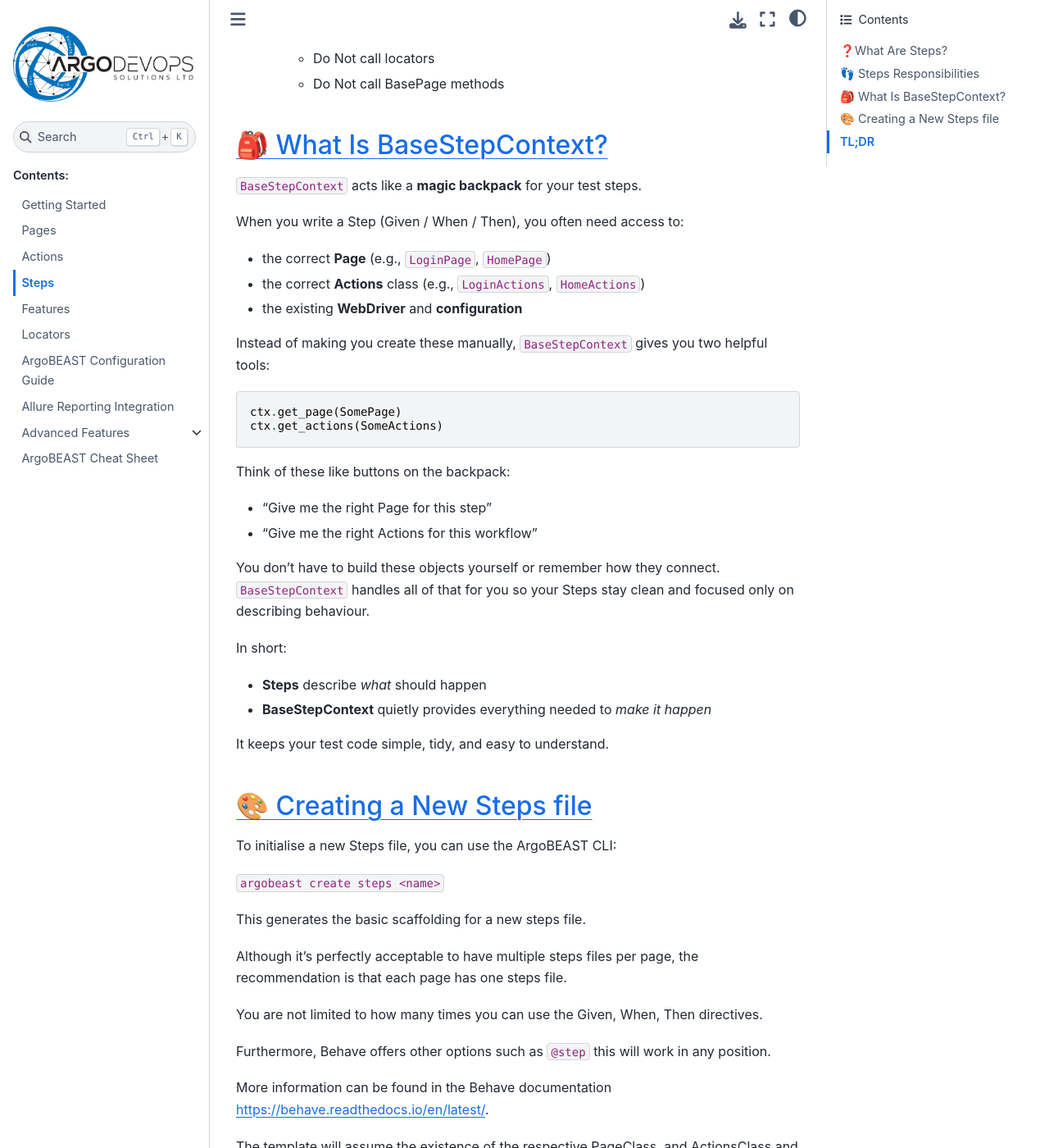
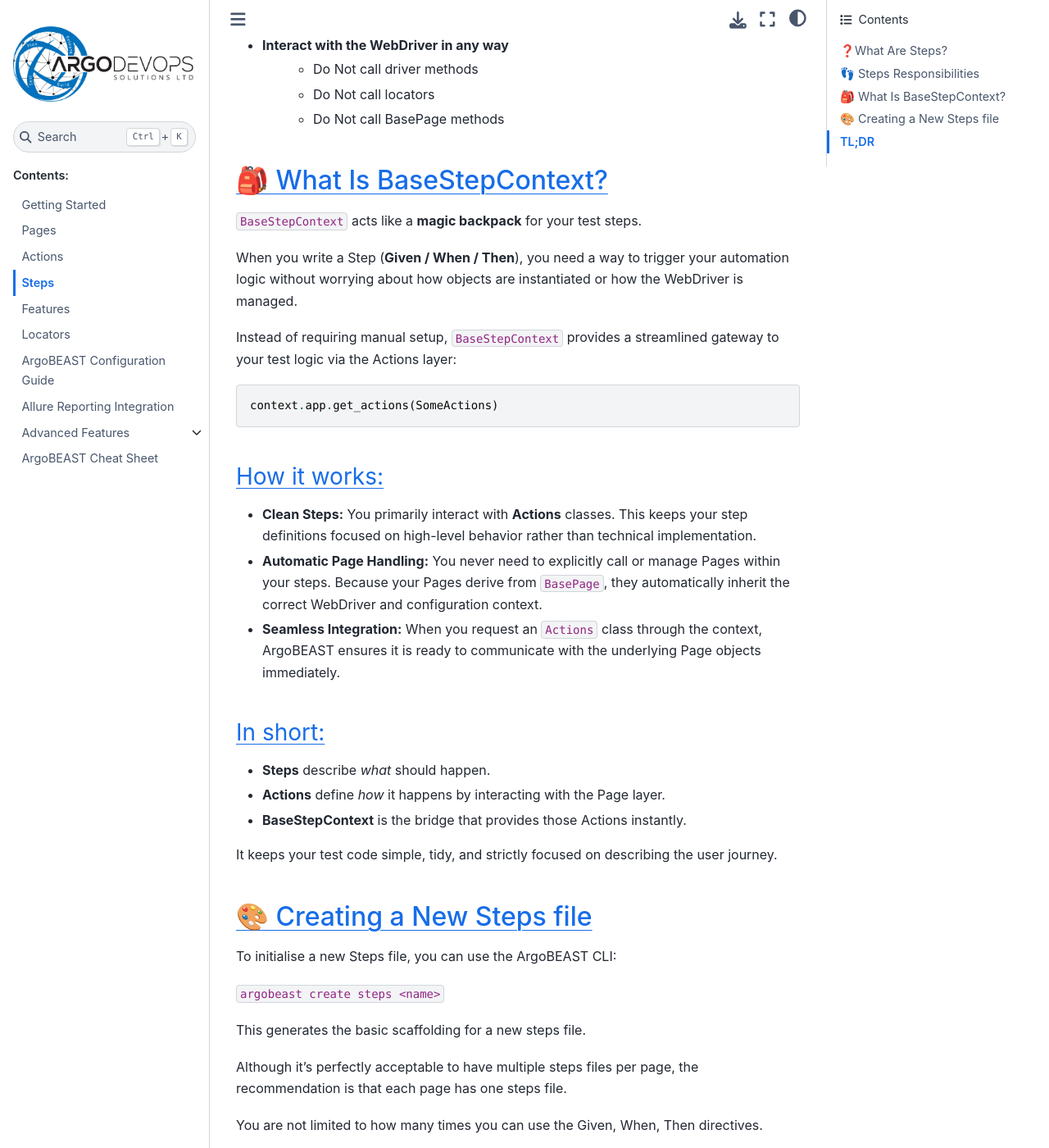
Before and after one commit to argodevops/ArgoBEAST, a Sphinx documentation site: the page built from docs/source/steps.rst, in a window 1280 px wide and 1400 px high, scrolled down 1825 px. Shown: the whole window at 82% size. Built offline with Sphinx 7.4.7 and the Sphinx Book theme 1.1.4, drawn with Linux system fonts in a browser that asks for light colours; some of the changed text lies outside the part shown.

Commit message:
chore: updated documentation for latest version

```diff
--- a/docs/source/actions.rst
+++ b/docs/source/actions.rst
@@ -147,5 +147,5 @@
 TL;DR
 =====
 
-The ActionsClass doesn't contain any complex logic, any decisions and branching happens in the **Steps**
+The ActionsClass doesn't contain any complex logic, any decisions and branching happens in the **Steps**.
 Actions simply chain together UI Interactions from the respective Page to make something happen.
--- a/docs/source/getting_started.rst
+++ b/docs/source/getting_started.rst
@@ -95,7 +95,9 @@
 | The file you'll need to check is ``config/driver.yml``.
 | This contains configuration for the WebDriver such as:
 |
-| - Browser (Currently the only supported browser is Chrome)
+| - Browser (ArgoBEAST supports Chrome, Firefox, and Edge)
+| - Headless (Whether the browser should run in headless mode or not)
+| - driver_path (This is the path to your WebDriver executable, e.g. chromedriver.exe required if you are not using Selenium Manager)
 | - Base URL (This is where your app is hosted)
 | - WebDriver Wait: (This is the default wait time for the webdriver, used when searching for locators or waiting for the page to render.)
 |
--- a/docs/source/steps.rst
+++ b/docs/source/steps.rst
@@ -25,21 +25,20 @@
    # login_steps.py
    @given("I am on the login page")
    def step_go_to_page(context):
-       ctx = BaseStepContext(context)
-       context.page = ctx.get_page(LoginPage)
+       actions = context.app.get_actions(LoginActions)
+       actions.go_to_page()
 
    @when("I log in using {username} and {password}")
    def step_example_action(context,username, password):
-      ctx = BaseStepContext(context)
-      actions = ctx.get_actions(LoginActions)
+      actions = context.app.get_actions(LoginActions)
       actions.log_in(username, password)
 
    # home_steps.py
    @then("I should see the home page welcome message")
    def step_assert_result(context):
-      ctx = BaseStepContext(context)
-      home = ctx.get_actions(HomeActions)
-      assert home.page.is_visible(home.page.WELCOME_MESSAGE)
+      actions = context.app.get_actions(HomeActions)
+      home = actions.get_home_page_welcome_message()
+      assert home == "Welcome to the Home Page!"
 
 
 This follows the usual format of a feature (we'll cover feature files later on).
@@ -64,7 +63,7 @@
    Overseeing them is the factory floor manager.
    He doesn't touch the boxes himself — he just organises the order of operations:
    first stack, then label, then move.
-   That’s your Actions layer.
+   That's your Actions layer.
 
    But above all of this is the CEO.
 
@@ -94,7 +93,7 @@
 
    That's exactly what Steps do.
 
-   Steps don’t click buttons or type into fields.
+   Steps don't click buttons or type into fields.
    Steps decide which workflow should run, under what conditions, and with which data.
    They contain the business rules, special cases, and branching choices that determine
    which Action should be executed.
@@ -106,7 +105,7 @@
    Steps → Actions → Pages
    Decide → Organise → Do
 
-   That’s the role of Steps in ArgoBEAST.
+   That's the role of Steps in ArgoBEAST.
 
 👣 Steps Responsibilities
 ===========================
@@ -130,33 +129,29 @@
 
 ``BaseStepContext`` acts like a **magic backpack** for your test steps.
 
-When you write a Step (Given / When / Then), you often need access to:
+When you write a Step (**Given / When / Then**), you need a way to trigger your automation logic without worrying about how objects are instantiated or how the WebDriver is managed.
 
-- the correct **Page** (e.g., ``LoginPage``, ``HomePage``)
-- the correct **Actions** class (e.g., ``LoginActions``, ``HomeActions``)
-- the existing **WebDriver** and **configuration**
-
-Instead of making you create these manually, ``BaseStepContext`` gives you two helpful tools:
+Instead of requiring manual setup, ``BaseStepContext`` provides a streamlined gateway to your test logic via the Actions layer:
 
 .. code-block:: python
 
-   ctx.get_page(SomePage)
-   ctx.get_actions(SomeActions)
+   context.app.get_actions(SomeActions)
 
-Think of these like buttons on the backpack:
+How it works:
+------------
 
-- “Give me the right Page for this step”
-- “Give me the right Actions for this workflow”
-
-You don’t have to build these objects yourself or remember how they connect.
-``BaseStepContext`` handles all of that for you so your Steps stay clean and focused only on describing behaviour.
+* **Clean Steps:** You primarily interact with **Actions** classes. This keeps your step definitions focused on high-level behavior rather than technical implementation.
+* **Automatic Page Handling:** You never need to explicitly call or manage Pages within your steps. Because your Pages derive from ``BasePage``, they automatically inherit the correct WebDriver and configuration context.
+* **Seamless Integration:** When you request an ``Actions`` class through the context, ArgoBEAST ensures it is ready to communicate with the underlying Page objects immediately.
 
 In short:
+---------
 
-- **Steps** describe *what* should happen
-- **BaseStepContext** quietly provides everything needed to *make it happen*
+* **Steps** describe *what* should happen.
+* **Actions** define *how* it happens by interacting with the Page layer.
+* **BaseStepContext** is the bridge that provides those Actions instantly.
 
-It keeps your test code simple, tidy, and easy to understand.
+It keeps your test code simple, tidy, and strictly focused on describing the user journey.
 
 🎨 Creating a New Steps file
 =============================
@@ -175,7 +170,7 @@
 More information can be found in the Behave documentation
 https://behave.readthedocs.io/en/latest/.
 
-The template will assume the existence of the respective PageClass, and ActionsClass and import them automatically.
+The template will assume the existence of the respective ActionsClass and import it automatically. Though you can of course import any other actions or pages you like.
 
 | *NOTE: If you have not initialised the page and actions, the imports will fail*
 | *NOTE: The generated steps file will include imports for the matching Page and Actions classes. If you change file or class names, update these imports manually.*
@@ -190,20 +185,18 @@
    from behave import given, when, then
    from argo_beast.base.base_step_context import BaseStepContext
    from actions.login_actions import LoginActions
-   from pages.login_page import LoginPage
 
    # Behave automatically injects `context`
    # BaseStepContext gives you .get_page() and .get_actions()
 
    @given("I am on the login page")
    def step_go_to_page(context):
-       ctx = BaseStepContext(context)
-       context.page = ctx.get_page(LoginPage)
+       actions = context.app.get_actions(LoginActions)
+       actions.go_to_page()
 
    @when("I log in using {username} and {password}")
    def step_example_action(context,username, password):
-      ctx = BaseStepContext(context)
-      actions = ctx.get_actions(LoginActions)
+      actions = context.app.get_actions(LoginActions)
       actions.log_in(username, password)
 
 
```
Also changed, not shown: docs/source/configuration_guide.rst (+7 -3 lines).
